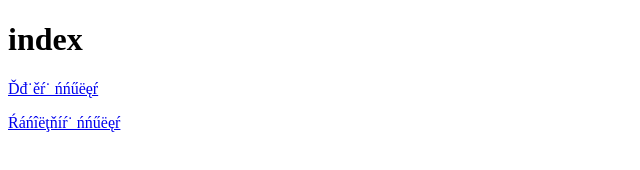
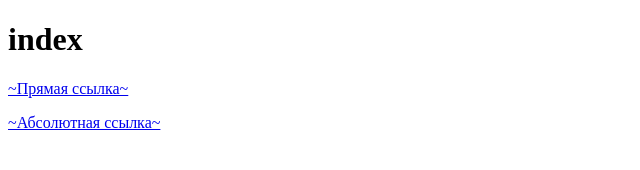
Before and after one commit to FirsovaJane/myProject, a plain HTML site: page index.html in a window 1280 px wide. Shown: the whole page, without its empty margins (0-640 px from the left). Drawn offline with Linux system fonts and the light colour scheme.

Commit message:
Update index.html

```diff
--- a/index.html
+++ b/index.html
@@ -5,7 +5,7 @@
 	</head>
 	<body>
 		<h1>index</h1>
-		<p><a href="about/about.html">Ďđ˙ěŕ˙ ńńűëęŕ</a></p>
-		<p><a href="file:///C:\Users\Ĺâăĺíč˙\Desktop\GitHub\myProject\about\about.html">Ŕáńîëţňíŕ˙ ńńűëęŕ</a></p>
+		<p><a href="about/about.html">~Прямая ссылка~</a></p>
+		<p><a href="file:///C:\Users\Ĺâăĺíč˙\Desktop\GitHub\MyProject\about\about.html">~Абсолютная ссылка~</a></p>
 	</body>
 </html>
```
